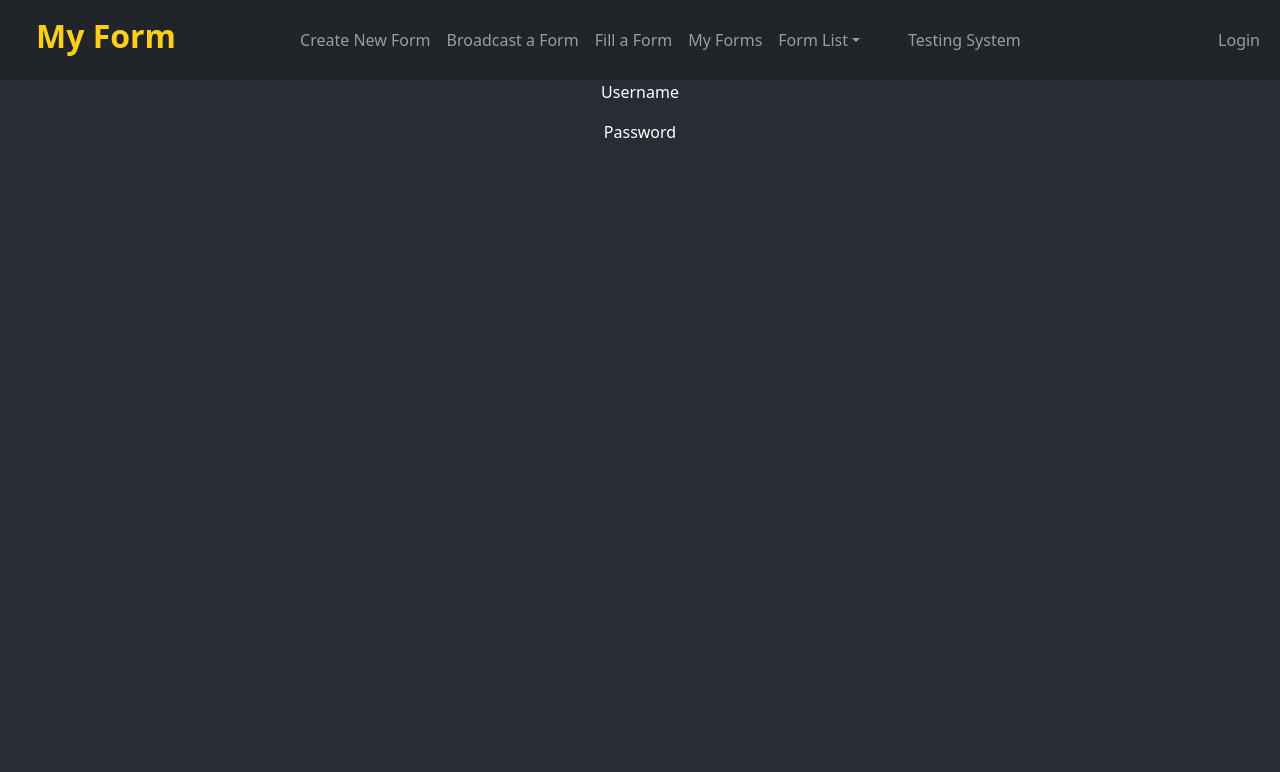
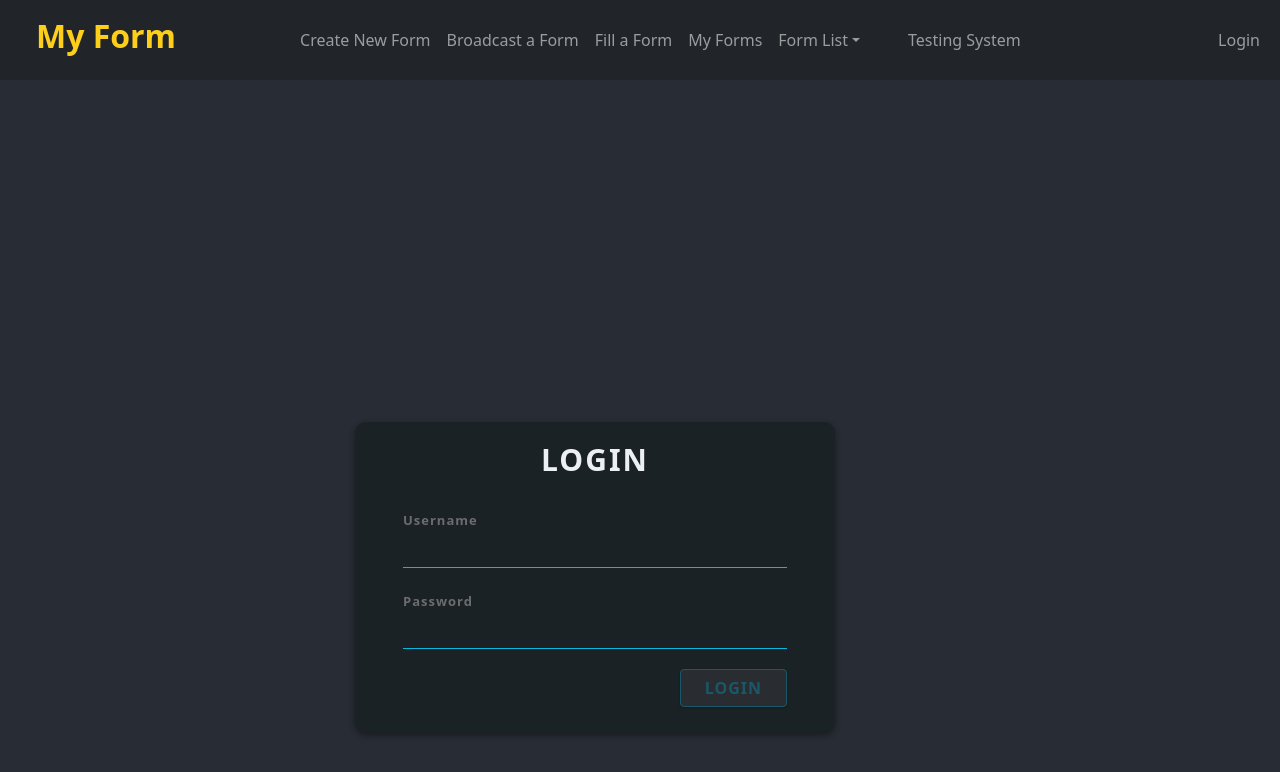
Before and after one commit to burakrzgr/MyForm, a React (Create React App) app: page /login in a window 1280 px wide. Shown: the top 772 px of the page. Built offline with nearby package versions, Linux system fonts and the light colour scheme.

Commit message:
login page

```diff
--- a/src/RouterConfig.tsx
+++ b/src/RouterConfig.tsx
@@ -27,7 +27,7 @@ function ConfigureRouter() {
                         <Route path="Archived" element={<h3>Archived Tamamlanmadı.</h3>} />
                         <Route path=":regionId" element={<CreateNewForm />} />
                     </Route>
-                    <Route path="login"  element={<LoginPage login={true}></LoginPage>} />
+                    <Route path="login"  element={<LoginPage ></LoginPage>} />
                 </Route>
             </Routes>
         </BrowserRouter>
--- a/src/Splash.tsx
+++ b/src/Splash.tsx
@@ -1,5 +1,6 @@
 import logo from "./logo.svg";
 import React from "react";
+import { GetToken } from "./database/Token";
 
 import { Button } from "react-bootstrap";
 
@@ -21,16 +22,17 @@ export default function Splash() {
             </a>
 
             <hr></hr>
-            <div>
+            <div className="p-2">Welcome Back {GetToken()}</div>
+            <div className="p-2">
             <Button variant="outline-primary">Primary outline</Button>
             </div>
-            <div>
+            <div className="p-2">
             <Button variant="primary">Primary Not</Button>
             </div>
-            <div>
+            <div className="p-2">
             <Button variant="outline-system">System outline</Button>
             </div>
-            <div>
+            <div className="p-2">
             <Button variant="system">System Not</Button>
             </div>
         </>
--- a/src/components/auth/LoginPage.tsx
+++ b/src/components/auth/LoginPage.tsx
@@ -1,19 +1,46 @@
+import { Button, Container, Form } from "react-bootstrap";
+import { SetToken } from "../../database/Token";
+import "../../css/login.css";
+import { useState } from "react";
 
-export default function LoginPage({ login }: { login: boolean }) {
+export default function LoginPage() {
+    const [username,setUsername] = useState("");
+    const [password,setPassword] = useState("");
+    const login = () => {
+        SetToken(username);
+    }
     return (
-        <>
-            {login?
-                <>
-                    <p>Username</p>
-                    <p>Password</p>
-                </>
-            :
-                <>
-                    <p>Username</p>
-                    <p>Name</p>
-                    <p>Surname</p>
-                    <p>Password</p>
-                </>}
-        </>
+        <Container >
+            <div className="row">
+                <div className="col-lg-3 col-md-2"></div>
+                <div className="col-lg-6 col-md-8 login-box">
+                    <div className="col-lg-12 login-title">
+                        LOGIN
+                    </div>
+                    <div className="col-lg-12 login-form">
+                        <div className="col-lg-12 login-form">
+                            <Form>
+                                <Form.Group>
+                                    <Form.Label className="form-control-label">Username</Form.Label>
+                                    <Form.Control type="text" value={username} onChange={(val) => setUsername(val.target.value)} />
+                                </Form.Group>
+                                <Form.Group>
+                                    <Form.Label className="form-control-label">Password</Form.Label>
+                                    <Form.Control type="password" value={password} onChange={(val) => setPassword(val.target.value)} />
+                                </Form.Group>
+                                <div className="col-lg-12 loginbttm">
+                                    <div className="col-lg-6 login-btm login-text">
+                                    </div>
+                                    <div className="col-lg-6 login-btm login-button w-100">
+                                        <Button type="submit" variant="outline-primary" className="ps-4 pe-4" onClick={login} disabled={!(password.length>2&&username.length>2)}>LOGIN</Button>
+                                    </div>
+                                </div>
+                            </Form>
+                        </div>
+                    </div>
+                    <div className="col-lg-3 col-md-2"></div>
+                </div>
+            </div>
+        </Container>
     );
 }
--- /dev/null
+++ b/src/css/login.css
@@ -0,0 +1,131 @@
+.login-box {
+    margin-top: 30%;
+    padding-left: 3rem;
+    padding-right: 3rem;
+    width: 30rem;
+    height: auto;
+    background: #1A2226;
+    text-align: center;
+    border-radius : 0.7rem;
+    box-shadow: 0 3px 6px rgba(0, 0, 0, 0.16), 0 3px 6px rgba(0, 0, 0, 0.23);
+}
+
+.login-key {
+    height: 100px;
+    font-size: 80px;
+    line-height: 100px;
+    background: -webkit-linear-gradient(#27EF9F, #0DB8DE);
+    -webkit-background-clip: text;
+    -webkit-text-fill-color: transparent;
+}
+
+.login-title {
+    margin-top: 15px;
+    text-align: center;
+    font-size: 30px;
+    letter-spacing: 2px;
+    margin-top: 15px;
+    font-weight: bold;
+    color: #ECF0F5;
+}
+
+.login-form {
+    margin-top: 25px;
+    text-align: left;
+}
+
+input[type=text] {
+    background-color: #1A2226;
+    border: none;
+    border-bottom: 1px solid #0DB8DE;
+    border-top: 0px;
+    border-radius: 0px;
+    font-weight: bold;
+    outline: 0;
+    padding-left: 0px;
+    color: #ECF0F5;
+    margin-bottom: 20px;
+}
+
+input[type=password] {
+    background-color: #1A2226;
+    border: none;
+    border-bottom: 1px solid #0DB8DE;
+    border-top: 0px;
+    border-radius: 0px;
+    font-weight: bold;
+    outline: 0;
+    padding-left: 0px;
+    color: #ECF0F5;
+}
+
+.form-group {
+    margin-bottom: 20px;
+    outline: 0px;
+}
+
+.form-control:focus {
+    border-color: inherit;
+    -webkit-box-shadow: none;
+    box-shadow: none;
+    border-bottom: 2px solid #4DF8FE;
+    outline: 0;
+    background-color: #1A2226;
+    color: #ECF0F5;
+}
+
+input:focus {
+    outline: none;
+    box-shadow: 0 0 0;
+}
+
+label {
+    margin-bottom: 0px;
+}
+
+.form-control-label {
+    font-size: 13px;
+    color: #6C6C6C;
+    font-weight: bold;
+    letter-spacing: 1px;
+    margin-bottom: 0px !important;
+}
+
+.btn-outline-primary {
+    border-color: #0DB8DE;
+    color: #0DB8DE;
+    font-weight: bold;
+    letter-spacing: 1px;
+    box-shadow: 0 1px 3px rgba(0, 0, 0, 0.12), 0 1px 2px rgba(0, 0, 0, 0.24);
+}
+.btn-outline-primary:disabled {
+    background-color: #323439;
+    border-color: #1c768a;
+    color: #1c768a;
+}
+
+.btn-outline-primary:hover {
+    background-color: #0DB8DE;
+    right: 0px;
+}
+
+.login-btm {
+    float: left;
+}
+
+.login-button {
+    padding-top: 20px;
+    padding-right: 0px;
+    text-align: right;
+    margin-bottom: 25px;
+}
+
+.login-text {
+    text-align: left;
+    padding-left: 0px;
+    color: #A2A4A4;
+}
+
+.loginbttm {
+    padding: 0px;
+}
--- /dev/null
+++ b/src/database/Token.tsx
@@ -0,0 +1,2 @@
+export const GetToken = () => { return(localStorage.getItem('token'))};
+export const SetToken = (str : string) => { localStorage.setItem("token", str);};
```
